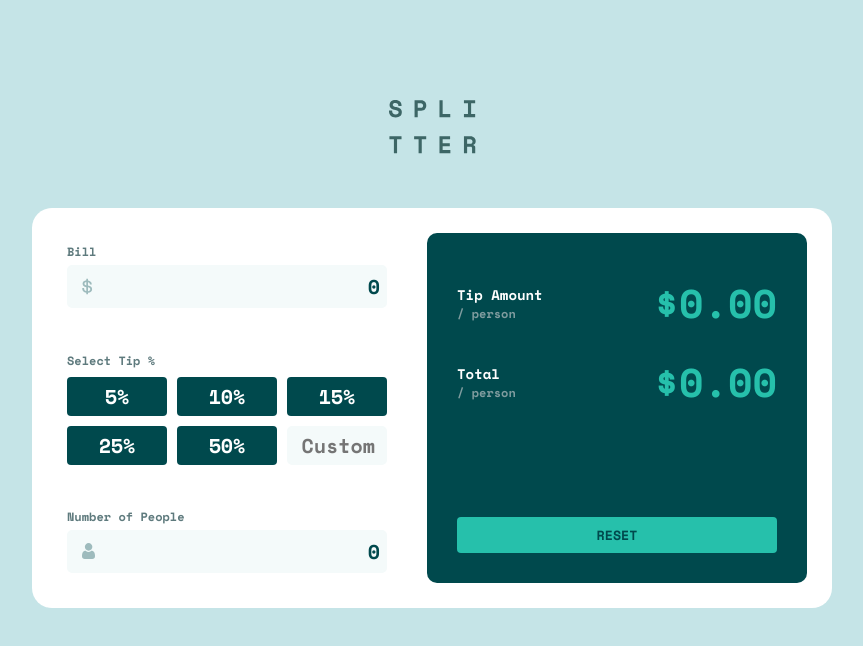
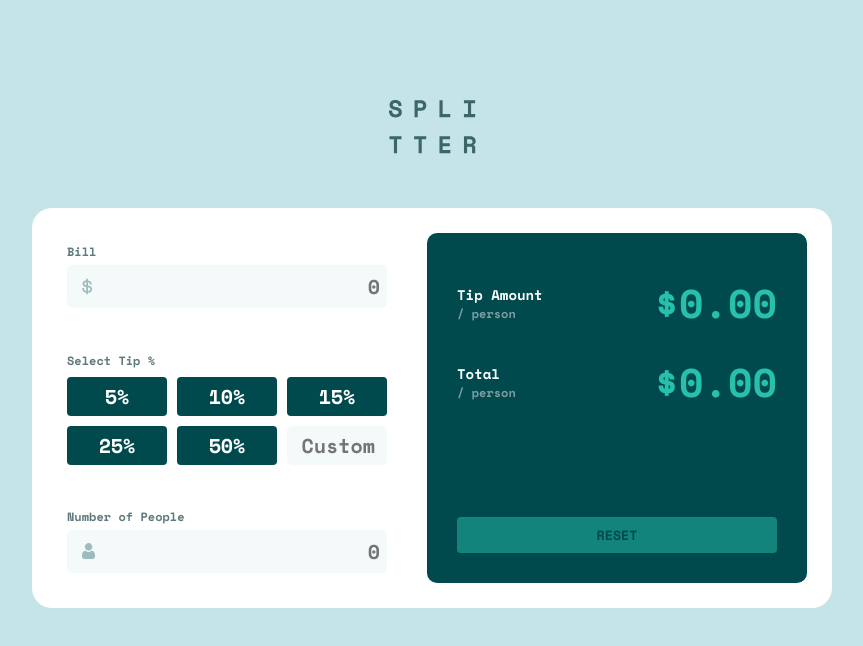
Before and after one commit to cloviswrodrigues/tip_calculator_app_main, a React (Create React App) app in the folder frontend/: page / in a window 1280 px wide. Shown: the top 646 px of the page, without its empty margins (208-1071 px from the left). Built offline with nearby package versions, Linux system fonts and the light colour scheme.

Commit message:
improved reset button

```diff
--- a/frontend/src/Calculator.js
+++ b/frontend/src/Calculator.js
@@ -2,14 +2,15 @@ import React from "react";
 import style from "./Calculator.module.css";
 
 const Calculator = () => {
-  const [bill, setBill] = React.useState(0);
-  const [tip, setTip] = React.useState(0);
+  const [bill, setBill] = React.useState("");
+  const [tip, setTip] = React.useState("");
   const [tipCustom, setTipCustom] = React.useState("");
-  const [person, setPerson] = React.useState(0);
+  const [person, setPerson] = React.useState("");
   const [tipAmountPerson, setTipAmountPerson] = React.useState(0);
   const [totalPerson, setTotalPerson] = React.useState(0);
   const refCustomTip = React.useRef();
   const [cantBeZero, setCantBeZero] = React.useState(false);
+  const [resetEnable, setResetEnable] = React.useState(false);
 
   function handleInputBill(event) {
     let bill = Number(event.target.value);
@@ -48,7 +49,29 @@ const Calculator = () => {
     }
   }
 
+  function handleReset(event) {
+    if (resetEnable) {
+      setBill("");
+      setTip("");
+      setTipCustom("");
+      setPerson("");
+      setCantBeZero(false);
+      setTipAmountPerson(0);
+      setTotalPerson(0);
+      setResetEnable(false);
+    }
+  }
+
   React.useEffect(() => {
+    let dependecies = [bill, tip, tipCustom, person];
+    if (
+      dependecies.find((element) => {
+        return element != "";
+      })
+    ) {
+      setResetEnable(true);
+    }
+
     if (person > 0) {
       let tipCurrent =
         tipCustom > 0 && Number.isInteger(tipCustom) ? tipCustom : tip;
@@ -76,6 +99,7 @@ const Calculator = () => {
             <input
               type="text"
               className="input"
+              placeholder="0"
               id="bill"
               value={bill}
               onChange={handleInputBill}
@@ -177,7 +201,12 @@ const Calculator = () => {
             <div className={style.value}>${totalPerson.toFixed(2)}</div>
           </div>
         </div>
-        <button>reset</button>
+        <button
+          onClick={handleReset}
+          className={resetEnable ? null : style.resetDisabled}
+        >
+          reset
+        </button>
       </div>
     </div>
   );
--- a/frontend/src/Calculator.module.css
+++ b/frontend/src/Calculator.module.css
@@ -127,3 +127,12 @@
 .result button:hover {
     background-color: var(--color-medium-grayish-cyan);
 }
+
+.result .resetDisabled {
+    opacity: .5;
+    cursor: default;
+}
+
+.result .resetDisabled:hover {
+    background-color: var(--color-strong-cyan);
+}
```
